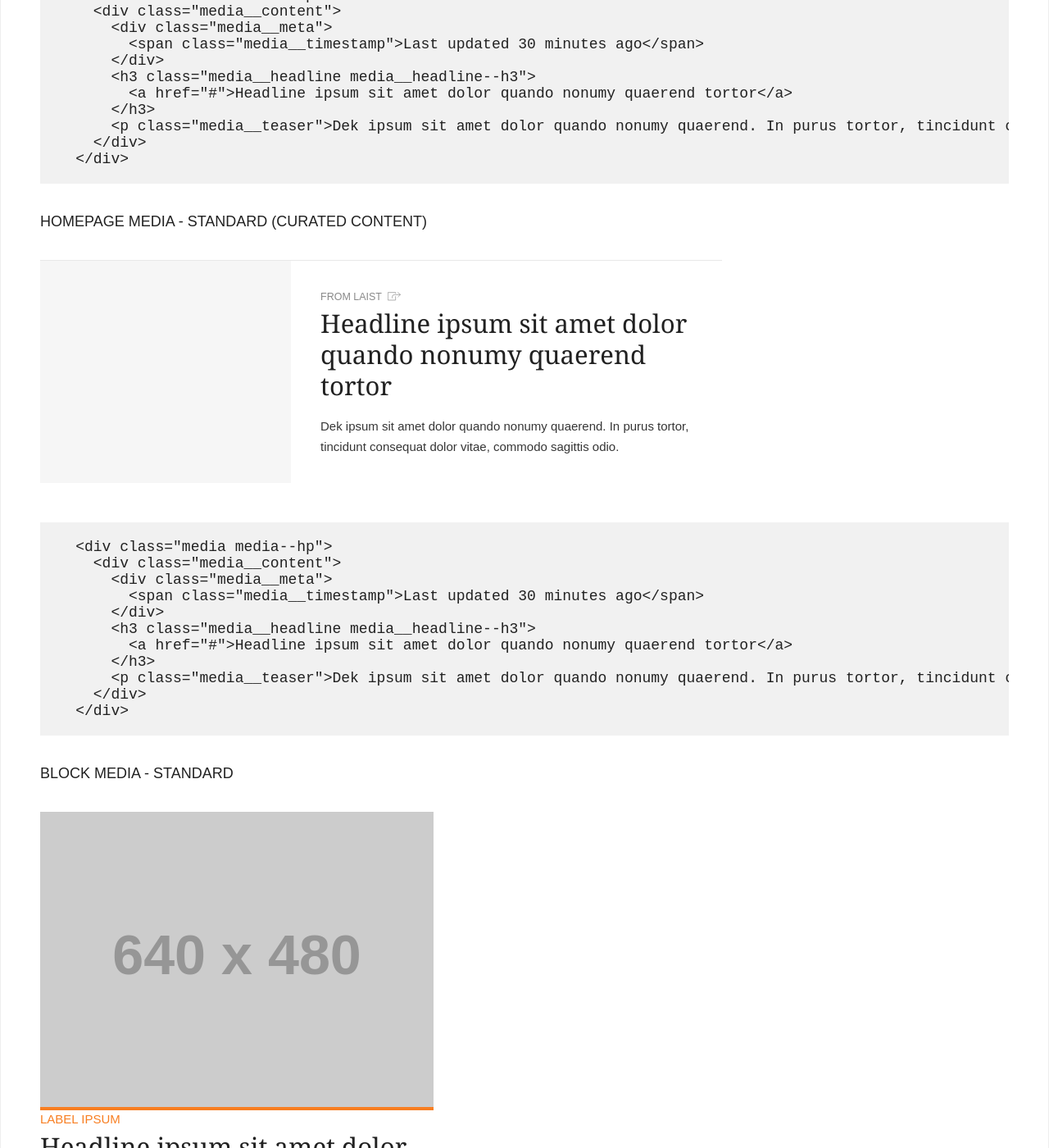
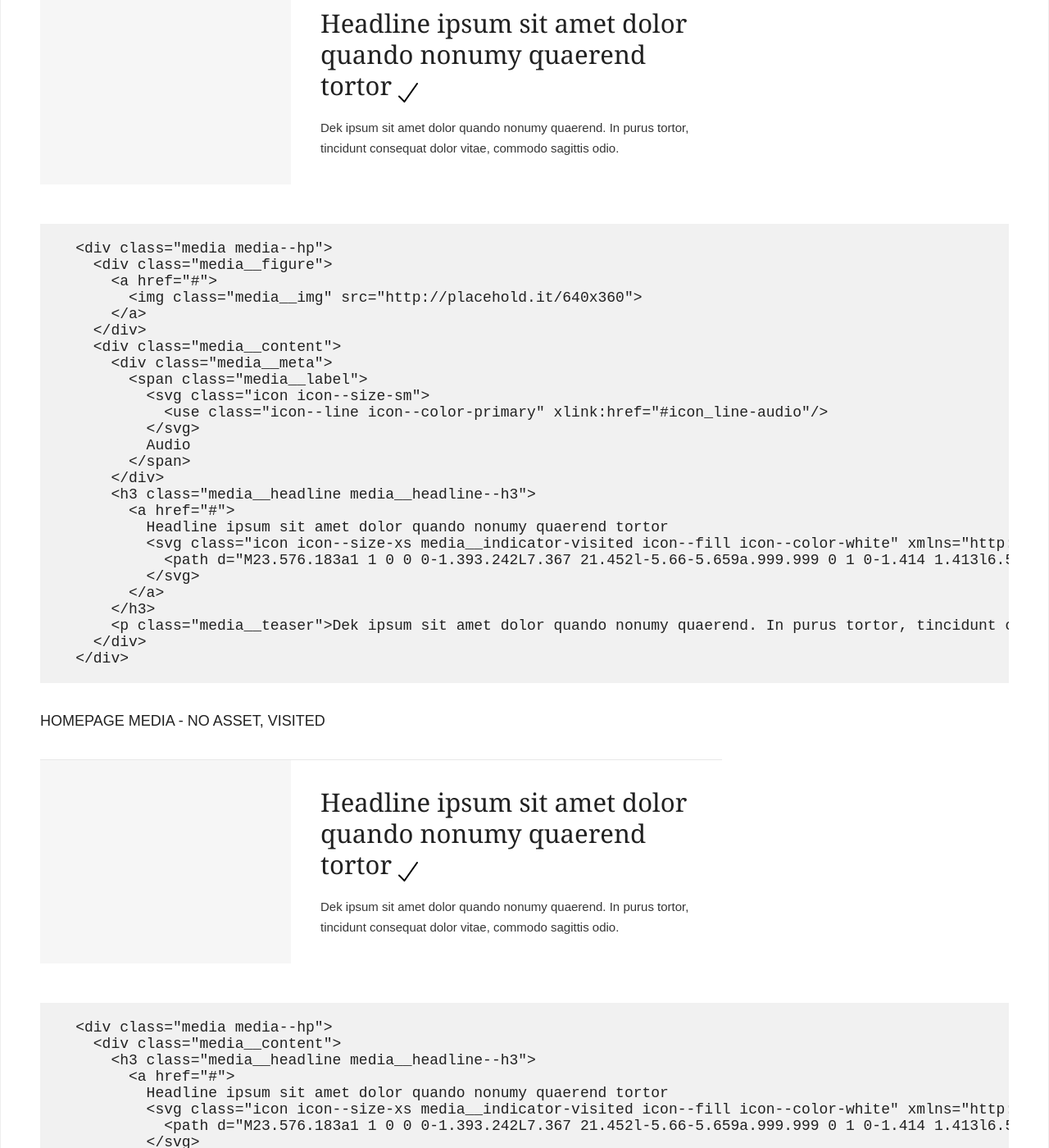
Before and after one commit to SCPR/scpr-style-guide, a Jekyll site: the page built from documentation/_components/media.md, in a window 1280 px wide and 1400 px high, scrolled down 1948 px. Shown: the whole window at 82% size. Built offline with Jekyll 4.4.1, drawn with Linux system fonts in a browser that asks for light colours; Markdown is read by kramdown in place of the engine named in the settings; some of the changed text lies outside the part shown.

Commit message:
add media element modifiers to support unread and visited states

```diff
--- a/documentation/_components/media.md
+++ b/documentation/_components/media.md
@@ -56,7 +56,105 @@ title: Media Object
   </code>
 </pre>
 
-#### Homepage Media - Standard (Recently Published)
+#### Homepage Media - Standard, New and Unread
+
+<div class="example__container-lg">
+<div class="media media--hp media--new-and-unread">
+  <div class="media__figure">
+    <a href="#">
+      <img class="media__img" src="http://placehold.it/640x360">
+    </a>
+  </div>
+  <div class="media__content">
+    <div class="media__meta">
+      <span class="media__label">
+        <svg class="icon icon--size-sm icon--left">
+          <use class="icon--line icon--color-primary" xlink:href="#icon_line-audio"/>
+        </svg>
+        Audio
+      </span>
+    </div>
+    <h3 class="media__headline media__headline--h3">
+      <a href="#">
+        Headline ipsum sit amet dolor quando nonumy quaerend tortor
+        <svg class="icon icon--size-xs media__indicator-visited icon--fill icon--color-white" xmlns="http://www.w3.org/2000/svg" width="24" height="24" viewBox="0 0 24 24">
+          <path d="M23.576.183a1 1 0 0 0-1.393.242L7.367 21.452l-5.66-5.659a.999.999 0 1 0-1.414 1.413l6.5 6.5a1 1 0 0 0 1.524-.13l15.5-22a1 1 0 0 0-.241-1.393z"/>
+        </svg>
+      </a>
+    </h3>
+    <p class="media__teaser">Dek ipsum sit amet dolor quando nonumy quaerend. In purus tortor, tincidunt consequat dolor vitae, commodo sagittis odio.</p>
+  </div>
+</div>
+</div>
+
+<pre>
+  <code>
+    &lt;div class="media media--hp">
+      &lt;div class="media__figure">
+        &lt;a href="#">
+          &lt;img class="media__img" src="http://placehold.it/640x360">
+        &lt;/a>
+      &lt;/div>
+      &lt;div class="media__content">
+        &lt;div class="media__meta">
+          &lt;span class="media__label">
+            &lt;svg class="icon icon--size-sm">
+              &lt;use class="icon--line icon--color-primary" xlink:href="#icon_line-audio"/>
+            &lt;/svg>
+            Audio
+          &lt;/span>
+        &lt;/div>
+        &lt;h3 class="media__headline media__headline--h3">
+          &lt;a href="#">
+            Headline ipsum sit amet dolor quando nonumy quaerend tortor
+            &lt;svg class="icon icon--size-xs media__indicator-visited icon--fill icon--color-white" xmlns="http://www.w3.org/2000/svg" width="24" height="24" viewBox="0 0 24 24">
+              &lt;path d="M23.576.183a1 1 0 0 0-1.393.242L7.367 21.452l-5.66-5.659a.999.999 0 1 0-1.414 1.413l6.5 6.5a1 1 0 0 0 1.524-.13l15.5-22a1 1 0 0 0-.241-1.393z"/>
+            &lt;/svg>
+          &lt;/a>
+        &lt;/h3>
+        &lt;p class="media__teaser">Dek ipsum sit amet dolor quando nonumy quaerend. In purus tortor, tincidunt consequat dolor vitae, commodo sagittis odio.&lt;/p>
+      &lt;/div>
+    &lt;/div>
+  </code>
+</pre>
+
+#### Homepage Media - No Asset, Visited
+
+<div class="example__container-lg">
+<div class="media media--hp">
+  <div class="media__content">
+    <h3 class="media__headline media__headline--h3">
+      <a href="http://www.scpr.org/">
+        Headline ipsum sit amet dolor quando nonumy quaerend tortor
+        <svg class="icon icon--size-xs media__indicator-visited icon--fill icon--color-white" xmlns="http://www.w3.org/2000/svg" width="24" height="24" viewBox="0 0 24 24">
+          <path d="M23.576.183a1 1 0 0 0-1.393.242L7.367 21.452l-5.66-5.659a.999.999 0 1 0-1.414 1.413l6.5 6.5a1 1 0 0 0 1.524-.13l15.5-22a1 1 0 0 0-.241-1.393z"/>
+        </svg>
+      </a>
+    </h3>
+    <p class="media__teaser">Dek ipsum sit amet dolor quando nonumy quaerend. In purus tortor, tincidunt consequat dolor vitae, commodo sagittis odio.</p>
+  </div>
+</div>
+</div>
+
+<pre>
+  <code>
+    &lt;div class="media media--hp">
+      &lt;div class="media__content">
+        &lt;h3 class="media__headline media__headline--h3">
+          &lt;a href="#">
+            Headline ipsum sit amet dolor quando nonumy quaerend tortor
+            &lt;svg class="icon icon--size-xs media__indicator-visited icon--fill icon--color-white" xmlns="http://www.w3.org/2000/svg" width="24" height="24" viewBox="0 0 24 24">
+              &lt;path d="M23.576.183a1 1 0 0 0-1.393.242L7.367 21.452l-5.66-5.659a.999.999 0 1 0-1.414 1.413l6.5 6.5a1 1 0 0 0 1.524-.13l15.5-22a1 1 0 0 0-.241-1.393z"/>
+            &lt;/svg>
+          &lt;/a>
+        &lt;/h3>
+        &lt;p class="media__teaser">Dek ipsum sit amet dolor quando nonumy quaerend. In purus tortor, tincidunt consequat dolor vitae, commodo sagittis odio.&lt;/p>
+      &lt;/div>
+    &lt;/div>
+  </code>
+</pre>
+
+#### Homepage Media - No Asset, Recently Published
 
 <div class="example__container-lg">
 <div class="media media--hp">
@@ -88,7 +186,7 @@ title: Media Object
   </code>
 </pre>
 
-#### Homepage Media - Standard (Curated Content)
+#### Homepage Media - No Asset, Curated Content
 
 <div class="example__container-lg">
 <div class="media media--hp">
--- a/src/css/components/_media.scss
+++ b/src/css/components/_media.scss
@@ -28,6 +28,12 @@
     margin: 0 0 0.25rem;
   }
 
+  &__indicator-visited {
+    position: absolute;
+    left: ($base-line-height / -2);
+    top: 1rem;
+  }
+
   &__headline {
     font-family: $font-serif-titling;
     line-height: 1.1em;
@@ -55,9 +61,17 @@
     }
 
     a {
+      position: relative;
 
       &:hover {
         @include link-underline(darken($color-gray-light, 10%));
+      }
+
+      &:visited {
+        .media__indicator-visited path {
+          fill: $color-gray;
+          stroke: $color-gray;
+        }
       }
 
     }
@@ -126,6 +140,39 @@
 
 }
 
+// MEDIA OBJECT MODIFIERS
+//
+// Breaking out modifiers into their own SCSS blocks and selectively overriding
+// element styles to create different flavors of our media object.
+//
+// We're bending some BEM rules here by having 1-deep nested selectors, but in
+// exchange for that we get a single common markup pattern for media objects.
+
+.media--new-and-unread {
+
+  .media__headline {
+    position: relative;
+
+    &::before {
+      background-color: $color-primary;
+      border-radius: 50%;
+      content: "";
+      display: block;
+      height: 0.5rem;
+      left: ($base-line-height / -2);
+      position: absolute;
+      top: 1rem;
+      width: 0.5rem;
+    }
+
+  }
+
+  .media__indicator-visited {
+    display: none;
+  }
+
+}
+
 .media--hp {
   border-top: 1px solid $color-gray-light;
   box-shadow: inset 17em 0 0 $color-gray-lightest;
@@ -138,6 +185,7 @@
   .media__figure {
     margin: 0 0 $base-line-height;
   }
+
 }
 
 .media--horizontal {
```
Also changed, not shown: other parts of documentation/_components/media.md (+1 -1 lines).
